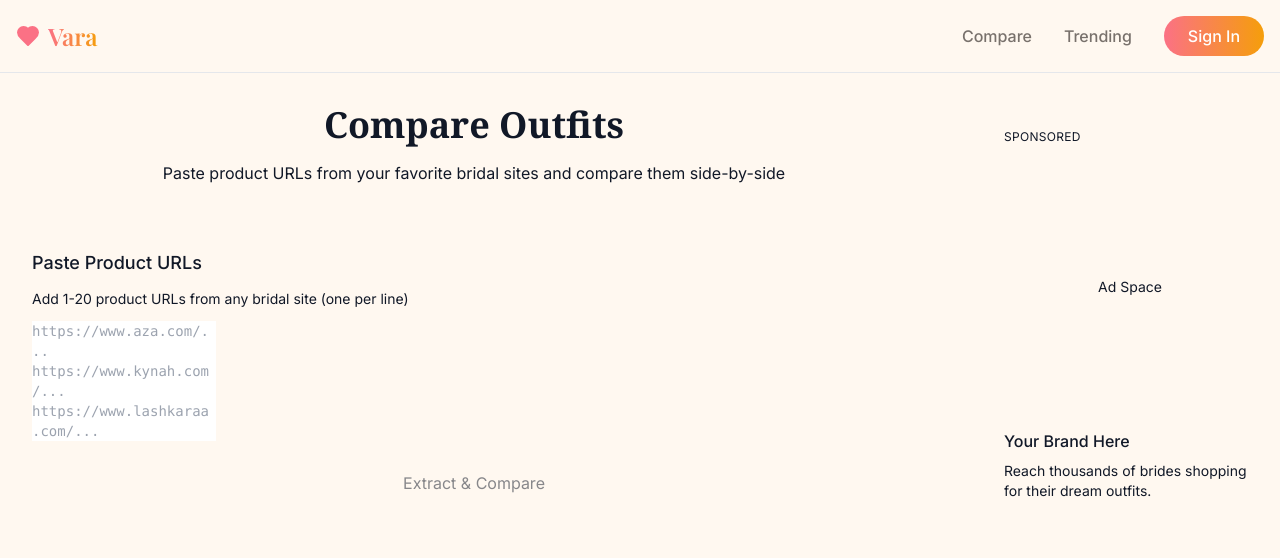
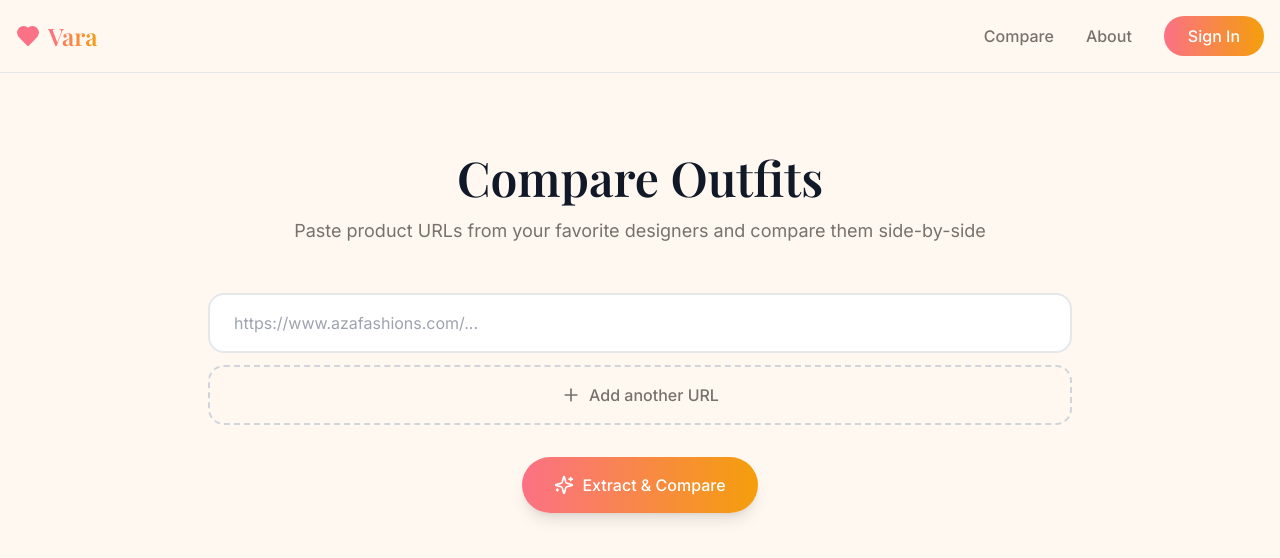
Before and after one commit to manumarri-sudo/bridalcompare, a Next.js app: page /compare in a window 1280 px wide. Shown: the top 558 px of the page. Built offline with nearby package versions, Linux system fonts and the light colour scheme.

Commit message:
Rebrand: Broader South Asian fashion focus, modern compare UI, About page

```diff
--- a/src/app/compare/page.tsx
+++ b/src/app/compare/page.tsx
@@ -1,132 +1,77 @@
 "use client";
 
 import { useState } from "react";
-import URLInput from "@/components/compare/URLInput";
-import ProductGrid from "@/components/compare/ProductGrid";
-import CompareTable from "@/components/compare/CompareTable";
-import SideBySideCompare from "@/components/compare/SideBySideCompare";
-import AdSlot from "@/components/layout/AdSlot";
-import { Product } from "@/types";
-import { LayoutGrid, Table } from "lucide-react";
+import { Plus, X, Sparkles } from "lucide-react";
 
 export default function ComparePage() {
-  const [products, setProducts] = useState<Product[]>([]);
-  const [selectedProducts, setSelectedProducts] = useState<Product[]>([]);
-  const [viewMode, setViewMode] = useState<'grid' | 'table'>('grid');
-  const [showSideBySide, setShowSideBySide] = useState(false);
+  const [urls, setUrls] = useState<string[]>([""]);
 
-  const handleProductsExtracted = (newProducts: Product[]) => {
-    setProducts(newProducts);
+  const addUrl = () => {
+    if (urls.length < 20) {
+      setUrls([...urls, ""]);
+    }
   };
 
-  const handleToggleSelect = (product: Product) => {
-    setSelectedProducts(prev => {
-      const isSelected = prev.some(p => p.id === product.id);
-      if (isSelected) {
-        return prev.filter(p => p.id !== product.id);
-      } else {
-        if (prev.length >= 6) {
-          alert("You can compare up to 6 items at once");
-          return prev;
-        }
-        return [...prev, product];
-      }
-    });
+  const removeUrl = (index: number) => {
+    setUrls(urls.filter((_, i) => i !== index));
   };
 
-  const handleCompare = () => {
-    if (selectedProducts.length < 2) {
-      alert("Please select at least 2 items to compare");
-      return;
-    }
-    setShowSideBySide(true);
+  const updateUrl = (index: number, value: string) => {
+    const newUrls = [...urls];
+    newUrls[index] = value;
+    setUrls(newUrls);
   };
 
   return (
-    <div className="bridal-container py-8">
-      <div className="lg:grid lg:grid-cols-[1fr_300px] lg:gap-8">
-        {/* Main Content */}
-        <div className="space-y-8">
-          {/* Header */}
-          <div className="text-center space-y-4">
-            <h1 className="text-4xl font-serif text-bridal-charcoal">Compare Outfits</h1>
-            <p className="text-bridal-charcoal/70">
-              Paste product URLs from your favorite bridal sites and compare them side-by-side
+    <div className="min-h-screen max-w-4xl mx-auto px-4 py-20">
+      <div className="text-center mb-12">
+        <h1 className="text-5xl font-display mb-4">Compare Outfits</h1>
+        <p className="text-vara-warmGray text-lg">
+          Paste product URLs from your favorite designers and compare them side-by-side
         </p>
       </div>
 
-          {/* URL Input */}
-          <URLInput onProductsExtracted={handleProductsExtracted} />
+      <div className="space-y-3 mb-8">
+        {urls.map((url, index) => (
+          <div
+            key={index}
+            className="group relative"
+          >
+            <input
+              type="url"
+              value={url}
+              onChange={(e) => updateUrl(index, e.target.value)}
+              placeholder="https://www.azafashions.com/..."
+              className="w-full px-6 py-4 pr-12 rounded-2xl border-2 border-gray-200 focus:border-vara-marigold focus:outline-none transition-all bg-white text-gray-900 placeholder-gray-400"
+            />
+            {urls.length > 1 && (
+              <button
+                onClick={() => removeUrl(index)}
+                className="absolute right-4 top-1/2 -translate-y-1/2 opacity-0 group-hover:opacity-100 transition-opacity"
+              >
+                <X className="w-5 h-5 text-gray-400 hover:text-vara-deepRose" />
+              </button>
+            )}
+          </div>
+        ))}
 
-          {/* Results */}
-          {products.length > 0 && (
-            <div className="space-y-4">
-              {/* View Toggle & Compare Button */}
-              <div className="flex justify-between items-center">
-                <div className="flex gap-2">
+        {urls.length < 20 && (
           <button
-                    onClick={() => setViewMode('grid')}
-                    className={`p-2 rounded-lg transition-colors ${
-                      viewMode === 'grid'
-                        ? 'bg-bridal-gold text-white'
-                        : 'bg-white border border-bridal-mauve/30 text-bridal-charcoal hover:bg-bridal-gold/5'
-                    }`}
+            onClick={addUrl}
+            className="w-full py-4 border-2 border-dashed border-gray-300 rounded-2xl hover:border-vara-marigold hover:bg-vara-marigold/5 transition-all flex items-center justify-center gap-2 text-vara-warmGray hover:text-vara-marigold"
           >
-                    <LayoutGrid className="w-5 h-5" />
-                  </button>
-                  <button
-                    onClick={() => setViewMode('table')}
-                    className={`p-2 rounded-lg transition-colors ${
-                      viewMode === 'table'
-                        ? 'bg-bridal-gold text-white'
-                        : 'bg-white border border-bridal-mauve/30 text-bridal-charcoal hover:bg-bridal-gold/5'
-                    }`}
-                  >
-                    <Table className="w-5 h-5" />
-                  </button>
-                </div>
-
-                {selectedProducts.length > 0 && (
-                  <button
-                    onClick={handleCompare}
-                    className="bridal-btn-primary"
-                  >
-                    Compare Selected ({selectedProducts.length})
+            <Plus className="w-5 h-5" />
+            <span className="font-medium">Add another URL</span>
           </button>
         )}
       </div>
 
-              {/* Products Display */}
-              {viewMode === 'grid' ? (
-                <ProductGrid
-                  products={products}
-                  selectedProducts={selectedProducts}
-                  onToggleSelect={handleToggleSelect}
-                />
-              ) : (
-                <CompareTable
-                  products={products}
-                  selectedProducts={selectedProducts}
-                  onToggleSelect={handleToggleSelect}
-                />
-              )}
+      <div className="text-center">
+        <button className="vara-btn-primary inline-flex items-center gap-2">
+          <Sparkles className="w-5 h-5" />
+          Extract & Compare
+        </button>
       </div>
-          )}
-        </div>
-
-        {/* Sidebar - Desktop Only */}
-        <aside className="hidden lg:block space-y-6">
-          <AdSlot type="sidebar" />
-        </aside>
-      </div>
-
-      {/* Side-by-Side Modal */}
-      {showSideBySide && (
-        <SideBySideCompare
-          products={selectedProducts}
-          onClose={() => setShowSideBySide(false)}
-        />
-      )}
     </div>
   );
 }
--- a/src/components/layout/Header.tsx
+++ b/src/components/layout/Header.tsx
@@ -10,17 +10,15 @@ export default function Header() {
         <div className="flex items-center justify-between">
           <Link href="/" className="flex items-center gap-2">
             <Heart className="w-6 h-6 text-vara-rose fill-vara-rose" />
-            <span className="text-2xl font-display font-semibold vara-gradient-text">
-              Vara
-            </span>
+            <span className="text-2xl font-display font-semibold vara-gradient-text">Vara</span>
           </Link>
 
           <div className="flex items-center gap-8">
             <Link href="/compare" className="text-vara-warmGray hover:text-vara-rose transition-colors font-medium">
               Compare
             </Link>
-            <Link href="/trending" className="text-vara-warmGray hover:text-vara-marigold transition-colors font-medium">
-              Trending
+            <Link href="/about" className="text-vara-warmGray hover:text-vara-marigold transition-colors font-medium">
+              About
             </Link>
             <button className="px-6 py-2 bg-gradient-to-r from-vara-rose to-vara-marigold text-white rounded-full font-medium hover:opacity-90 transition-opacity">
               Sign In
```
Also changed, not shown: src/app/page.tsx (+28 -34 lines). Lines whose indentation alone changed are shown as unchanged.
